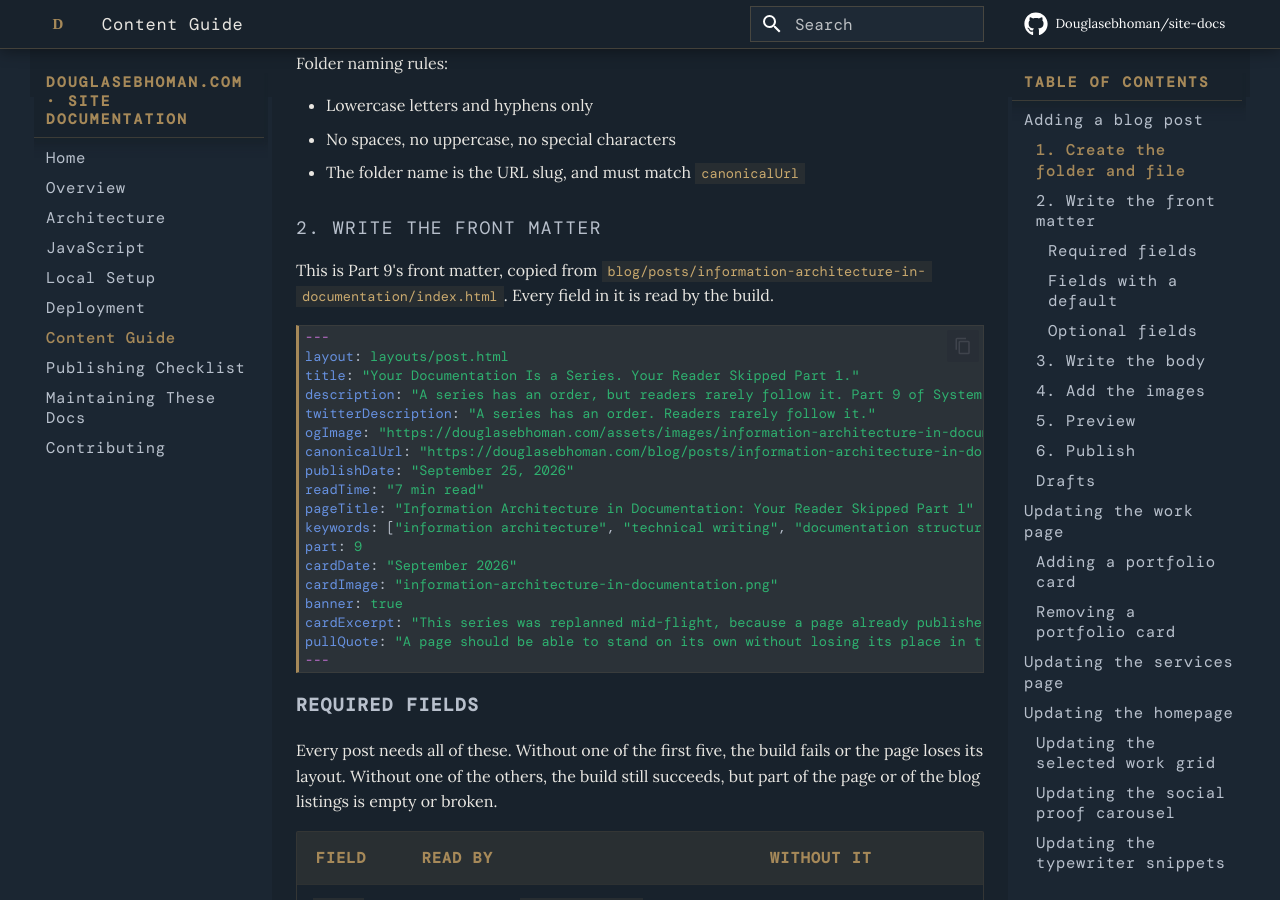
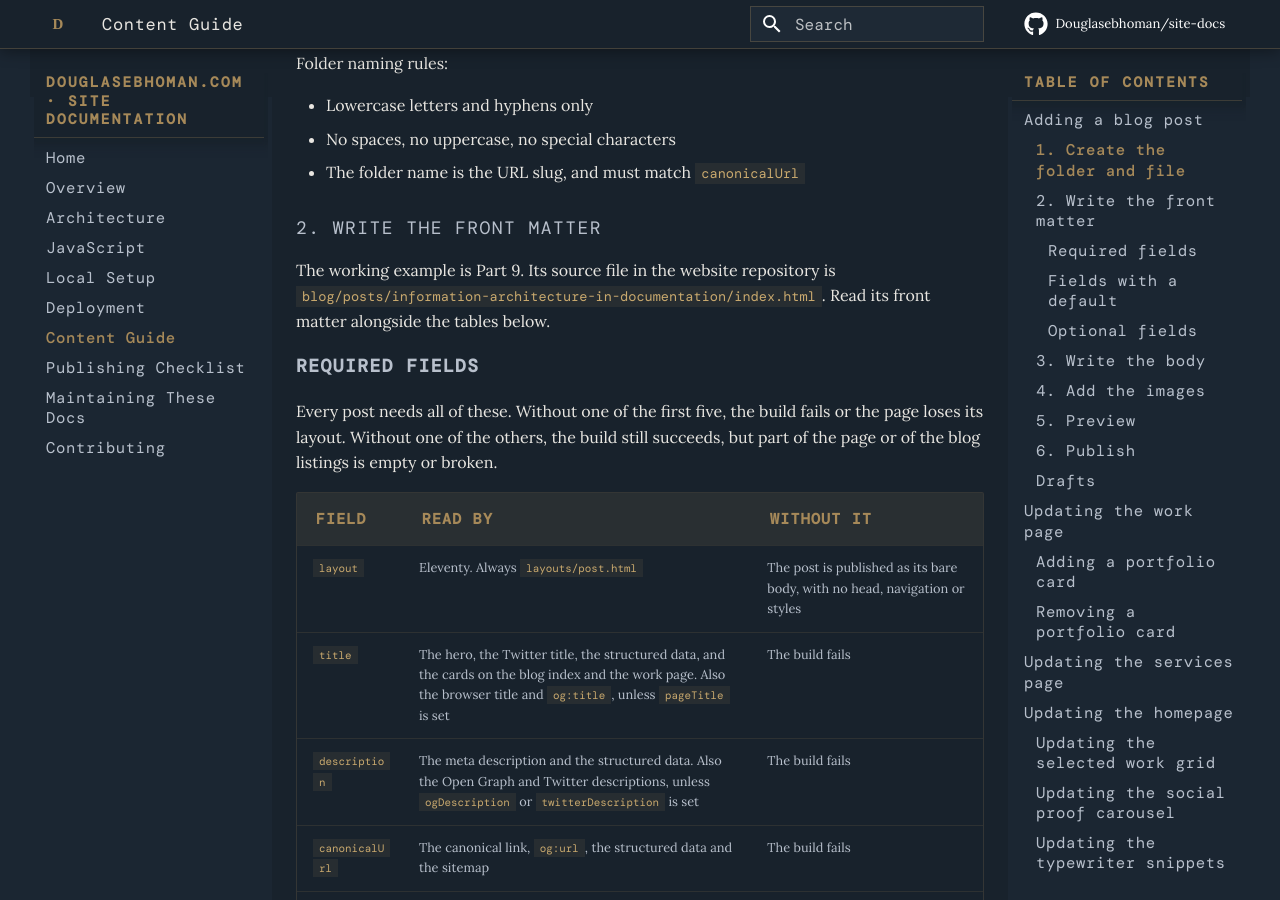
Before and after one commit to Douglasebhoman/site-docs, an MkDocs documentation site: the page built from docs/content-guide.md, in a window 1280 px wide and 900 px high, scrolled down 715 px. Built offline with MkDocs 1.6.1 and Material for MkDocs 9.7.7, drawn with Linux system fonts in a browser that asks for light colours; some web fonts are replaced; comment, search, counter and statistics services are not loaded; some of the changed text lies outside the part shown.

Commit message:
Remove the copied example and pin the extension
The example was a hand copy of a post in another repository and went
stale three times in three days. Deriving it would have cost a build
time fetch, markers in a file this repository does not own, and a
scheduled job. The required-fields table carries what a reader
needs, so the copy is gone and the guide points at the real post
instead.

pymdown-extensions is now pinned, which is the drift that made the
MkDocs guide's build differ from its live site.

````diff
--- a/docs/content-guide.md
+++ b/docs/content-guide.md
@@ -32,28 +32,7 @@ Folder naming rules:
 
 ### 2. Write the front matter
 
-This is Part 9's front matter, copied from `blog/posts/information-architecture-in-documentation/index.html`. Every field in it is read by the build.
-
-```yaml
----
-layout: layouts/post.html
-title: "Your Documentation Is a Series. Your Reader Skipped Part 1."
-description: "A series has an order, but readers rarely follow it. Part 9 of Systems Over Sentences, on information architecture as a decision about relationships."
-twitterDescription: "A series has an order. Readers rarely follow it."
-ogImage: "https://douglasebhoman.com/assets/images/information-architecture-in-documentation.png"
-canonicalUrl: "https://douglasebhoman.com/blog/posts/information-architecture-in-documentation/"
-publishDate: "September 25, 2026"
-readTime: "7 min read"
-pageTitle: "Information Architecture in Documentation: Your Reader Skipped Part 1"
-keywords: ["information architecture", "technical writing", "documentation structure", "learning paths", "documentation design", "structured writing"]
-part: 9
-cardDate: "September 2026"
-cardImage: "information-architecture-in-documentation.png"
-banner: true
-cardExcerpt: "This series was replanned mid-flight, because a page already published would not allow the original order. Architecture is a decision about relationships."
-pullQuote: "A page should be able to stand on its own without losing its place in the larger story."
----
-```
+The working example is Part 9. Its source file in the website repository is `blog/posts/information-architecture-in-documentation/index.html`. Read its front matter alongside the tables below.
 
 #### Required fields
 
@@ -91,7 +70,7 @@ Structured data cannot contain HTML entities such as `&rsquo;`, because a browse
 | --- | --- |
 | `pageTitle` | The title for search results. For the browser title and `og:title`, the build adds a vertical bar, the series name and the part number after it. Without it, the build adds the same suffix to the post's `title` instead |
 | `ogTitle` | Replaces the assembled page title in `og:title` |
-| `ogDescription` | Replaces `description` in `og:description` |
+| `ogDescription` | The Open Graph description. Without it, `og:description` uses `description` |
 | `twitterDescription` | Replaces `description` in `twitter:description` |
 | `banner` | `true` shows `cardImage` as a banner above the hero, and hides the visible post title, which stays available to screen readers |
 | `bannerImage` | Shows this file in the banner instead of `cardImage` |
--- a/requirements.txt
+++ b/requirements.txt
@@ -1,3 +1,4 @@
 mkdocs==1.6.1
 mkdocs-material==9.7.6
 mkdocs-git-revision-date-localized-plugin==1.6.0
+pymdown-extensions==12.3
````
